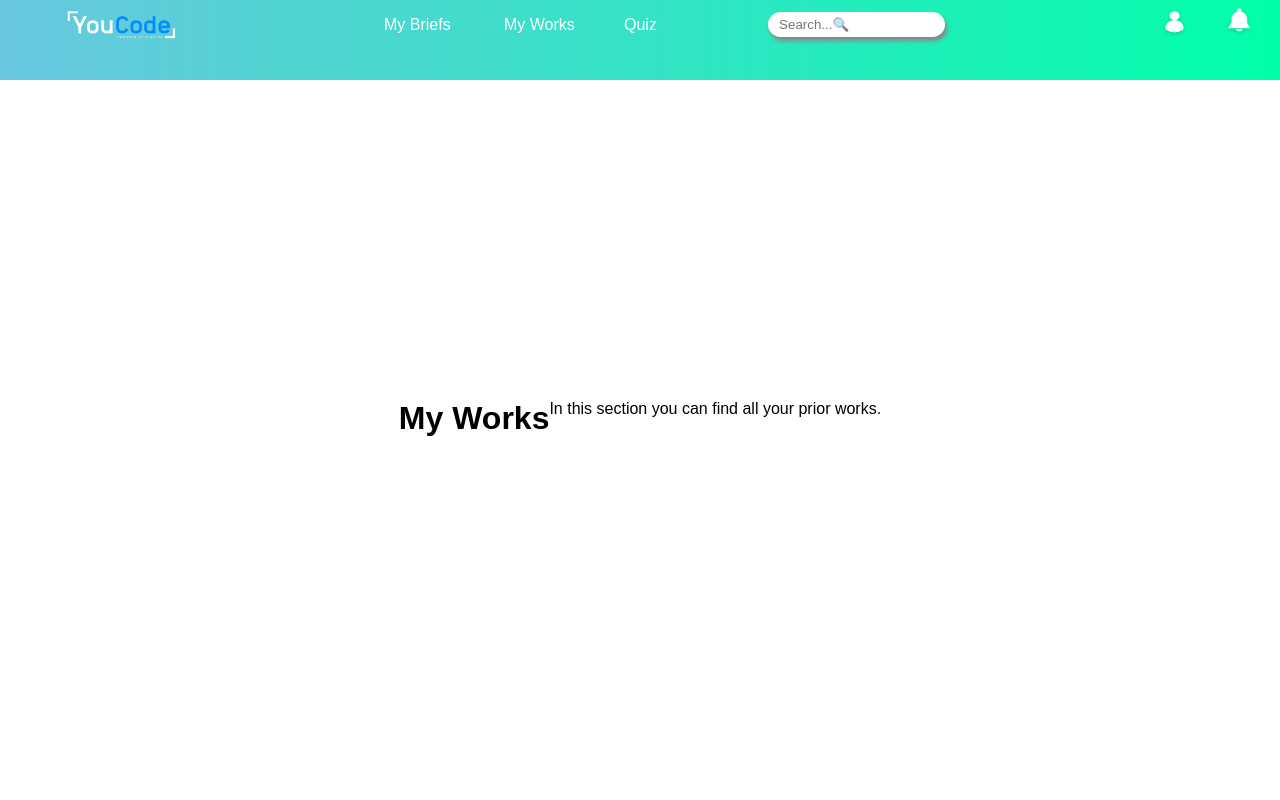
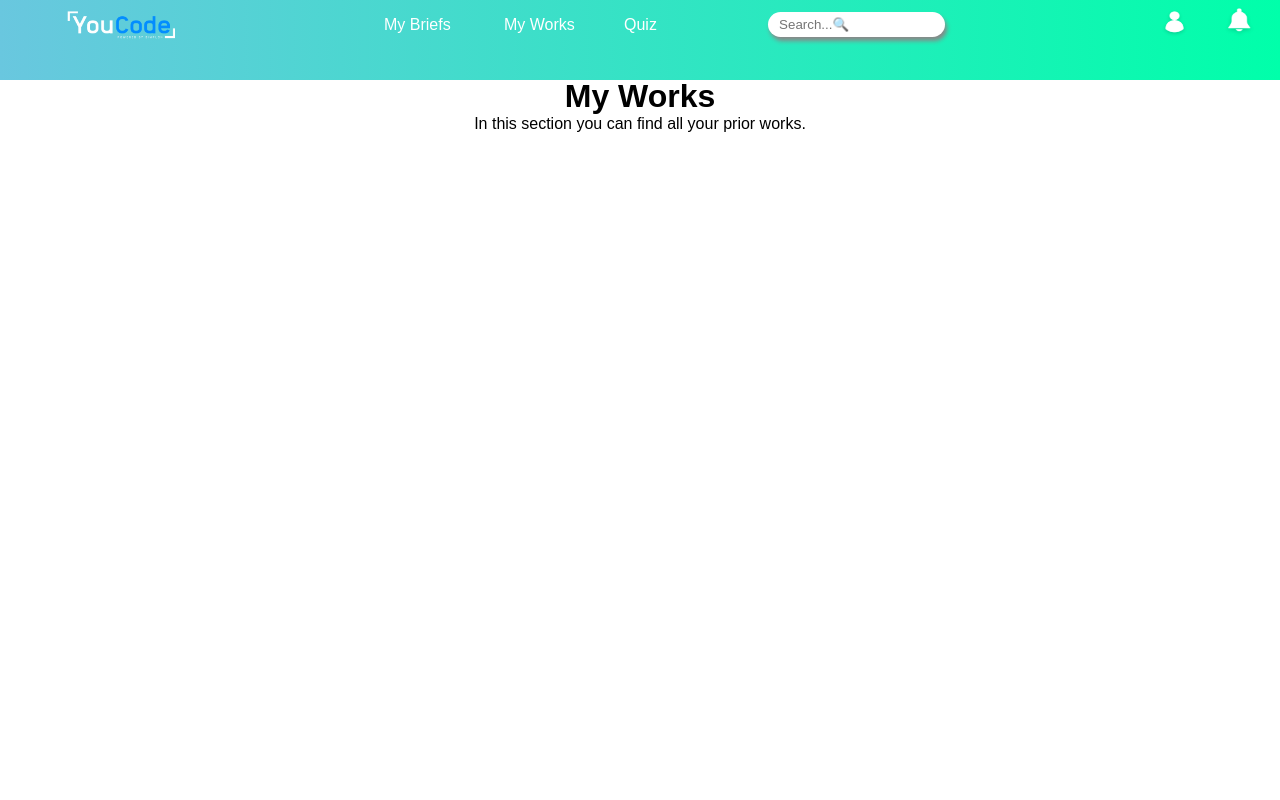
Before and after one commit to adnanbouthir/Class-Management-App, a PHP site: page /MyWorks.html in a window 1280 px wide; the page is wider, and only the part inside the window is pictured. Run offline with PHP 8.4, Linux system fonts and the light colour scheme.

Commit message:
Fix Local Conflict MyWorks.html

```diff
--- a/style/MyWorks.css
+++ b/style/MyWorks.css
@@ -8,8 +8,7 @@
     display: grid;
     height: 100vh;
     grid-template-columns: repeat(40, 1fr);
-    grid-template-rows: repeat(2, 1fr);
-
+    grid-template-rows:  0;
 }
 
 
@@ -103,8 +102,7 @@
 
 
 .MyWorksTitle{
-    display: flex;
-    width: 1280px;
-    height: 100%;
-    justify-content: center;
+display: flex;
+flex-direction: column;
+align-items: center;
 }
```
Also changed, not shown: MyWorks.html (+10 -2 lines).
